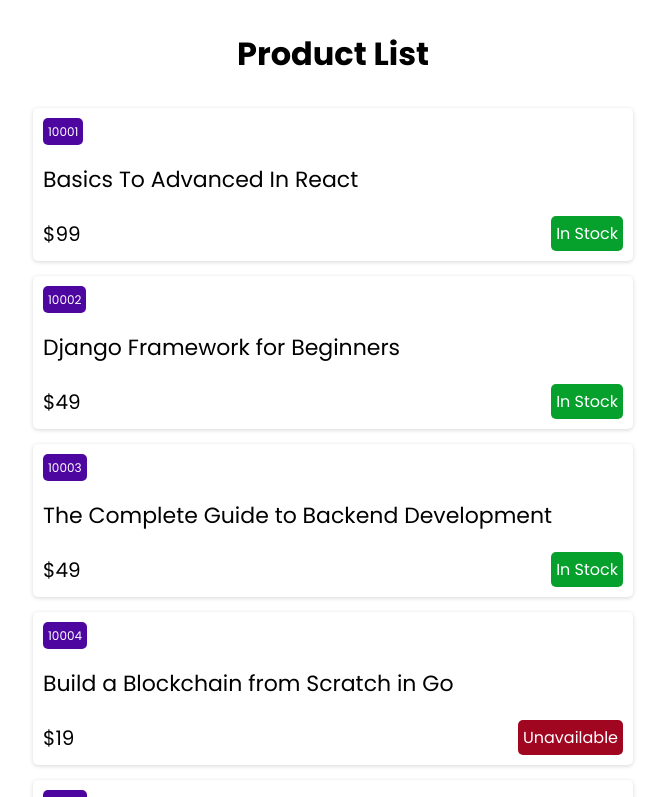
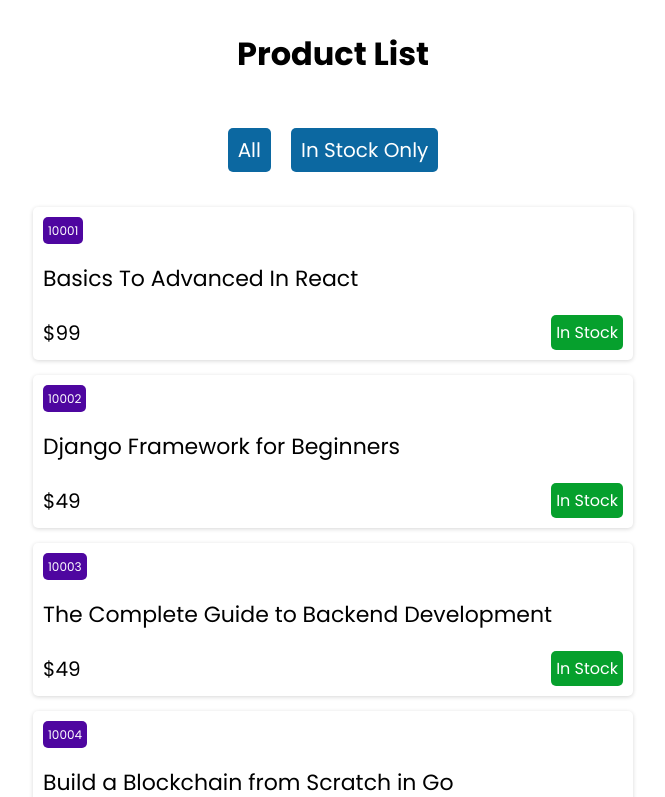
Before and after one commit to natnael-bedru/ReactJavaScriptUdemy, a React (Create React App) app: page / in a window 1280 px wide. Shown: the top 797 px of the page, without its empty margins (307-972 px from the left). Built offline with nearby package versions, Linux system fonts and the light colour scheme; data requests are answered from the project's data file.

Commit message:
onClick Event Part-36

```diff
--- a/src/App.css
+++ b/src/App.css
@@ -12,6 +12,11 @@ h1{
 .heading {
   font-size: 22px;
   align-items: center;
+}
+
+.filter{
+  display: flex;
+  justify-content: center;
 }
 
 .card {
@@ -69,12 +74,14 @@ button {
   background-color: #0c68a1;
   color: #FFFFFF;
   cursor: pointer;
-  padding: 10px;
+  padding: 7px 10px;
   font-size: 20px;
+  display: inline-block;
+  margin: 20px 10px;
 }
 
 button.onlyStock {
-  background-color: #0ca14f;
+  background-color: #037c3a;
 }
 
 button.all {
--- a/src/components/ProductList.js
+++ b/src/components/ProductList.js
@@ -1,26 +1,40 @@
-import { useState, useEffect } from 'react';
+import { useState, useEffect } from "react";
 
 export const ProductList = () => {
   const [products, setProducts] = useState([]);
+  const [url, setUrl] = useState("http://localhost:8000/products");
 
-    useEffect (() => {
-        fetch("http://localhost:8000/products")
-        .then(response => response.json())
-        .then(data => setProducts(data));
-    },  []);
+  useEffect(() => {
+    fetch(url)
+      .then((response) => response.json())
+      .then((data) => setProducts(data));
+  }, [url]);
 
   return (
     <section>
+      <div className="filter">
+        <button onClick={() => setUrl("http://localhost:8000/products")}>
+          All
+        </button>
+        <button
+          onClick={() => setUrl("http://localhost:8000/products?in_stock=true")}
+        >
+          In Stock Only
+        </button>
+      </div>
+
       {products.map((product) => (
         <div className="card" key={product.id}>
           <p className="id">{product.id}</p>
           <p className="name">{product.name}</p>
           <p className="info">
             <span>${product.price}</span>
-                    <span className={product.in_stock ? "instock" : "unavailable" }>{product.in_stock ? "In Stock" : "Unavailable"} </span>
+            <span className={product.in_stock ? "instock" : "unavailable"}>
+              {product.in_stock ? "In Stock" : "Unavailable"}{" "}
+            </span>
           </p>
         </div>
       ))}
     </section>
-  )
-}
+  );
+};
```
Lines whose indentation alone changed are shown as unchanged.
